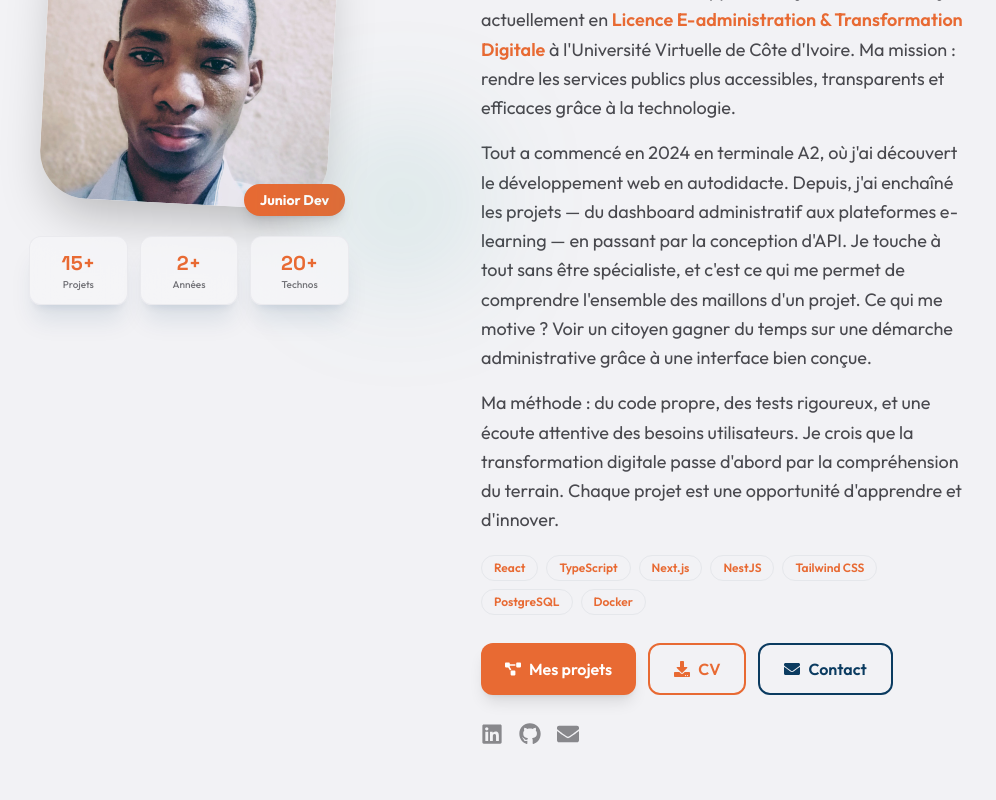
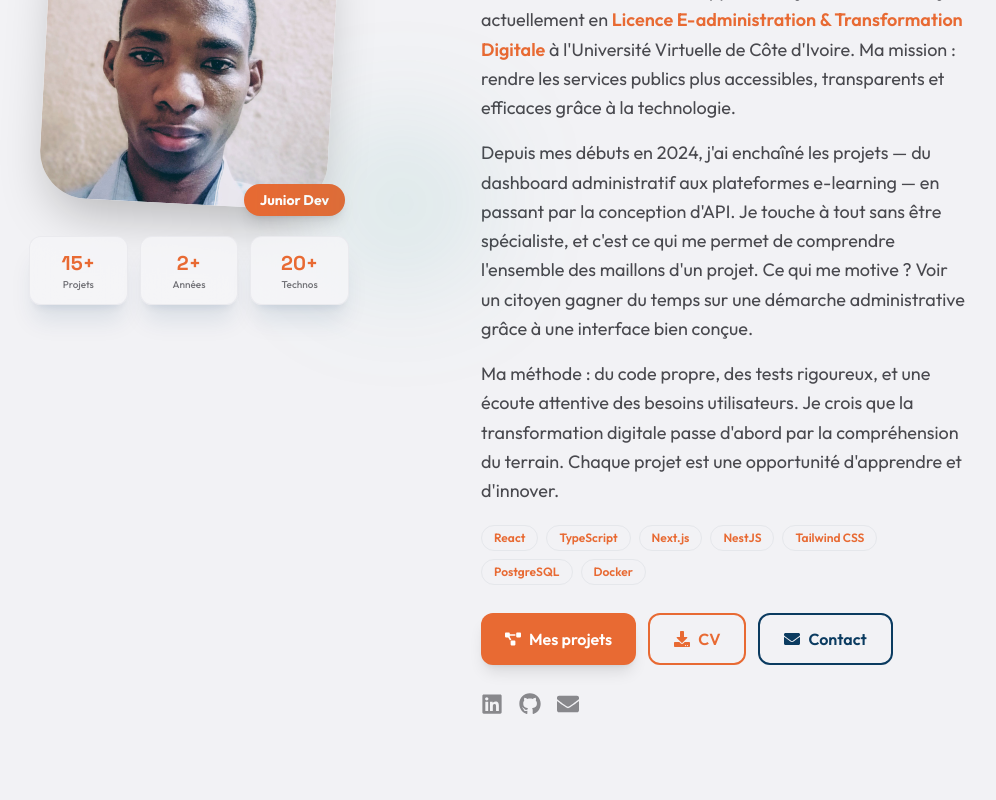
Before and after one commit to Leboueelie/portefolio, a React (Vite) app: page / in a window 1280 px wide. Shown: the part 980-1780 px from the top of the page, without its empty margins (183-1179 px from the left). Built offline with nearby package versions, Linux system fonts and the light colour scheme.

Commit message:
Allège la narration du parcours

```diff
--- a/src/components/About.tsx
+++ b/src/components/About.tsx
@@ -116,14 +116,13 @@ export default function About() {
               technologie.
             </p>
             <p>
-              Tout a commencé en 2024 en terminale A2, où j'ai découvert le
-              développement web en autodidacte. Depuis, j'ai enchaîné les
-              projets — du dashboard administratif aux plateformes e-learning
-              — en passant par la conception d'API. Je touche à tout sans
-              être spécialiste, et c'est ce qui me permet de comprendre
-              l'ensemble des maillons d'un projet. Ce qui me motive ? Voir
-              un citoyen gagner du temps sur une démarche administrative
-              grâce à une interface bien conçue.
+              Depuis mes débuts en 2024, j'ai enchaîné les projets — du
+              dashboard administratif aux plateformes e-learning — en passant
+              par la conception d'API. Je touche à tout sans être
+              spécialiste, et c'est ce qui me permet de comprendre l'ensemble
+              des maillons d'un projet. Ce qui me motive ? Voir un citoyen
+              gagner du temps sur une démarche administrative grâce à une
+              interface bien conçue.
             </p>
             <p>
               Ma méthode : du code propre, des tests rigoureux, et une
--- a/src/components/Timeline.tsx
+++ b/src/components/Timeline.tsx
@@ -13,7 +13,7 @@ const events: TimelineEvent[] = [
   {
     date: "2024",
     title: "Premiers pas en code",
-    desc: "Decouverte du developpement web en terminale A2 (HTML, CSS, JavaScript). Premiers sites vitrines et applications simples en autodidacte.",
+    desc: "Decouverte du developpement web (HTML, CSS, JavaScript). Premiers sites vitrines et applications simples en autodidacte.",
     icon: FaBriefcase,
   },
   {
```
